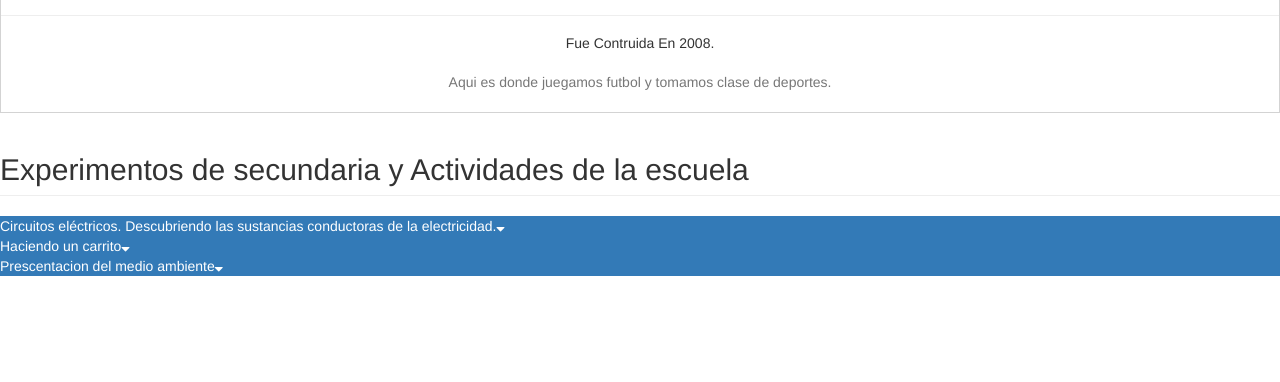
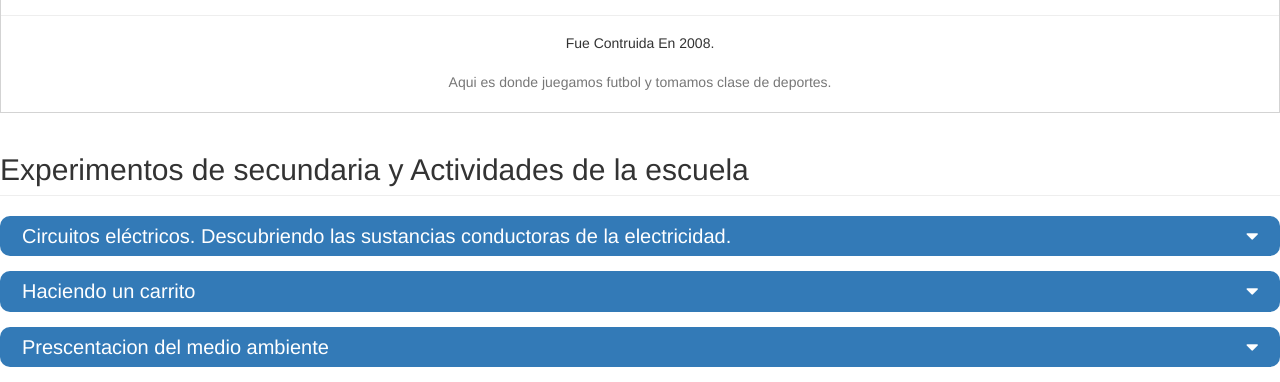
Before and after one commit to inaki124/c68, a plain HTML site: page index.html in a window 1280 px wide. Shown: the part 2789-3171 px from the top of the page. Before the commit the page ends 3065 px from the top, so only its background shows below. Drawn offline with nearby package versions, Linux system fonts and the light colour scheme.

Commit message:
Update style.css

```diff
--- a/style.css
+++ b/style.css
@@ -18,3 +18,18 @@
 {
     margin: 20px;
 }
+
+.movie_head{
+    font-size: 20px;
+    padding: 6px 22px;
+    border-radius: 10px;
+    margin-bottom: 15px;
+}
+
+.movie_head i{
+    float: right;
+}
+
+.achievement_text span{
+    color: lightpink;
+}
```
